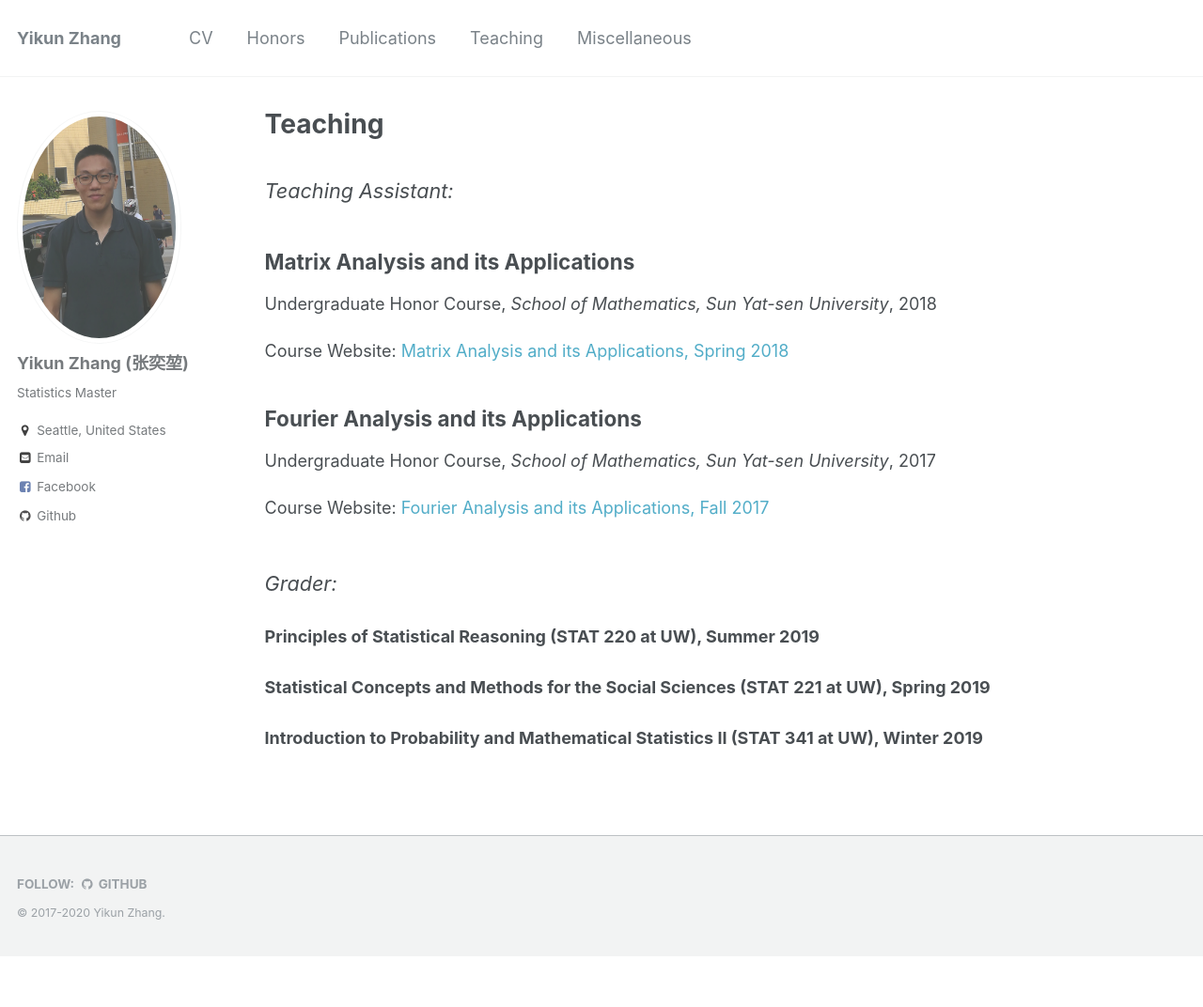
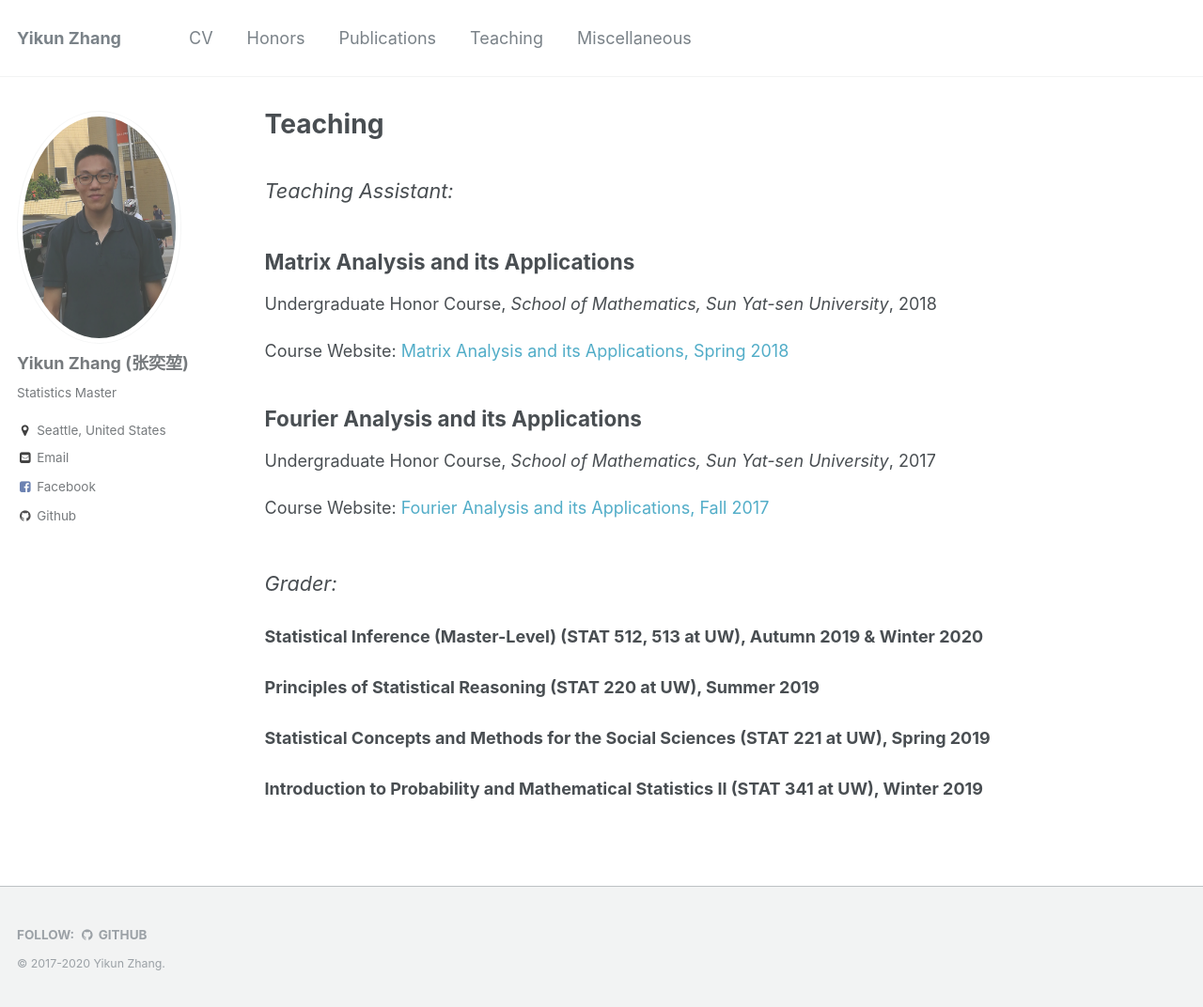
Before and after one commit to zhangyk8/zhangyk8.github.io, a Jekyll site: the page built from _pages/teaching.html, in a window 1280 px wide and 1072 px high. Shown: the whole window at 94% size. Built offline with Jekyll 4.4.1, drawn with Linux system fonts in a browser that asks for light colours.

Commit message:
Update teaching.html

```diff
--- a/_pages/teaching.html
+++ b/_pages/teaching.html
@@ -15,6 +15,8 @@ author_profile: true
 <br>
 <big><i> Grader: </i></big>
 <br><br>
+<b> Statistical Inference (Master-Level) (STAT 512, 513 at UW), Autumn 2019 & Winter 2020 </b>
+<br><br>
 <b> Principles of Statistical Reasoning (STAT 220 at UW), Summer 2019 </b>
 <br><br>
 <b> Statistical Concepts and Methods for the Social Sciences (STAT 221 at UW), Spring 2019 </b>
```
